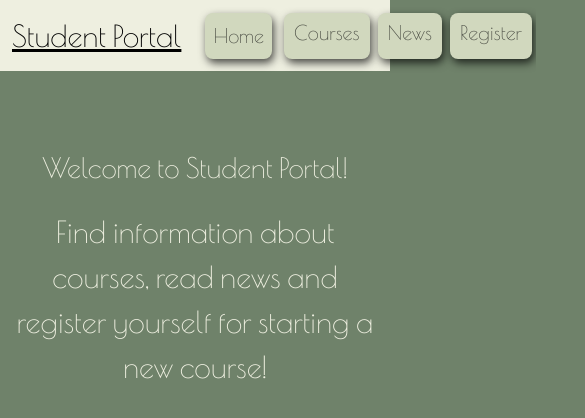
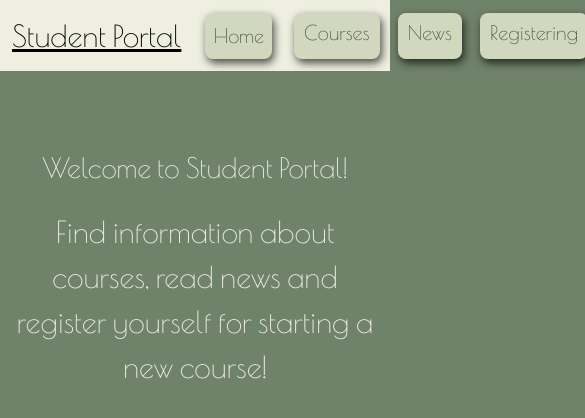
Before and after one commit to idasoderlund/student-portal, a React (Vite) app: page / in a window 390 px wide. Shown: the top 418 px of the page, 585 px wide, since content can reach past the window. Built offline with nearby package versions, Linux system fonts and the light colour scheme; a web font is replaced by a local one.

Commit message:
adding media queries to navbar

```diff
--- a/src/App.css
+++ b/src/App.css
@@ -17,3 +17,40 @@
   background-color: #40534c;
   transform: scale(1.2);
 }
+
+@media (max-width: 768px) {
+  .nav-links-container {
+    display: grid;
+    grid-template-columns: repeat(2, 1fr);
+    grid-template-rows: repeat(2, auto);
+    gap: 10px;
+    width: 100%;
+  }
+
+  .nav-links-container .nav-link {
+    width: 100%;
+    text-align: center;
+  }
+}
+
+@media (max-width: 768px) {
+  .nav-link1 {
+    grid-column: 1;
+    grid-row: 1;
+  }
+
+  .nav-link2 {
+    grid-column: 2;
+    grid-row: 2;
+  }
+
+  .nav-link3 {
+    grid-column: 3;
+    grid-row: 3;
+  }
+
+  .nav-link4 {
+    grid-column: 4;
+    grid-row: 4;
+  }
+}
--- a/src/components/Navbar.jsx
+++ b/src/components/Navbar.jsx
@@ -5,7 +5,10 @@ import "../App.css";
 
 function NavigationBar() {
   return (
-    <Navbar style={{ backgroundColor: "#EEEFE0" }}>
+    <Navbar
+      classNamestyle="navbar-container"
+      style={{ backgroundColor: "#EEEFE0" }}
+    >
       <Container>
         <Navbar.Brand
           style={{
@@ -20,6 +23,7 @@ function NavigationBar() {
         <Navbar.Toggle aria-controls="basic-navbar-nav" />
         <Navbar.Collapse id="basic-navbar-nav">
           <Nav
+            className="nav-links-container"
             style={{
               display: "flex",
               justifyContent: "space-around",
@@ -29,7 +33,7 @@ function NavigationBar() {
             <Nav.Link
               to="/"
               as={Link}
-              className="nav-link"
+              className="nav-link1"
               style={{
                 fontFamily: "'Poiret One', sans-serif",
                 fontSize: "20px",
@@ -48,7 +52,7 @@ function NavigationBar() {
             <Nav.Link
               to="/courses"
               as={Link}
-              className="nav-link"
+              className="nav-link2"
               style={{
                 fontFamily: "'Poiret One', sans-serif",
                 fontSize: "20px",
@@ -64,7 +68,7 @@ function NavigationBar() {
 
             <Nav.Link
               as={Link}
-              className="nav-link"
+              className="nav-link3"
               to="/news"
               style={{
                 fontSize: "20px",
@@ -82,7 +86,7 @@ function NavigationBar() {
             <Nav.Link
               as={Link}
               to="/register"
-              className="nav-link"
+              className="nav-link4"
               style={{
                 fontSize: "20px",
                 fontFamily: "'Poiret One', sans-serif",
@@ -93,7 +97,7 @@ function NavigationBar() {
                 boxShadow: "2px 4px 8px rgba(0,0,0,0.7)",
               }}
             >
-              Register
+              Registering
             </Nav.Link>
           </Nav>
         </Navbar.Collapse>
```
